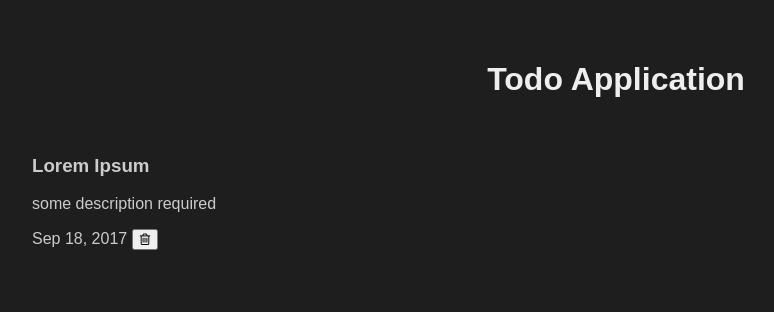
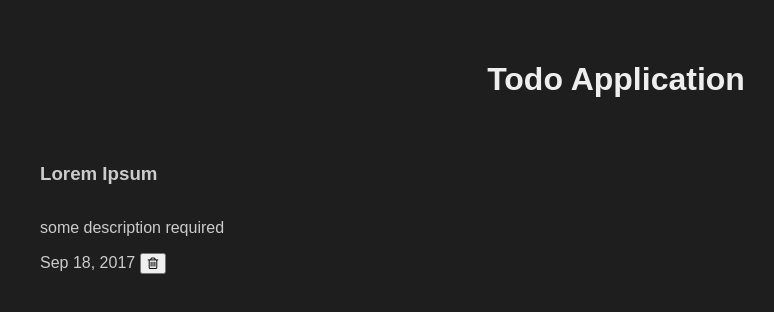
Before and after one commit to adityasharat/angular-1.5.x-tutorial, a website built with webpack: page src/public/index.html in a window 1280 px wide. Shown: the whole page, without its empty margins (24-798 px from the left). Built offline with nearby package versions, Linux system fonts and the light colour scheme; some packages are replaced by stand-ins of ours.

Commit message:
update css

```diff
--- a/src/style/app.css
+++ b/src/style/app.css
@@ -30,7 +30,9 @@ main {
 }
 
 .td-list-item {
-
+  display: flex;
+  flex-direction: column;
+  padding: 0.5em;
 }
 
 .td-list-item-title {
```
